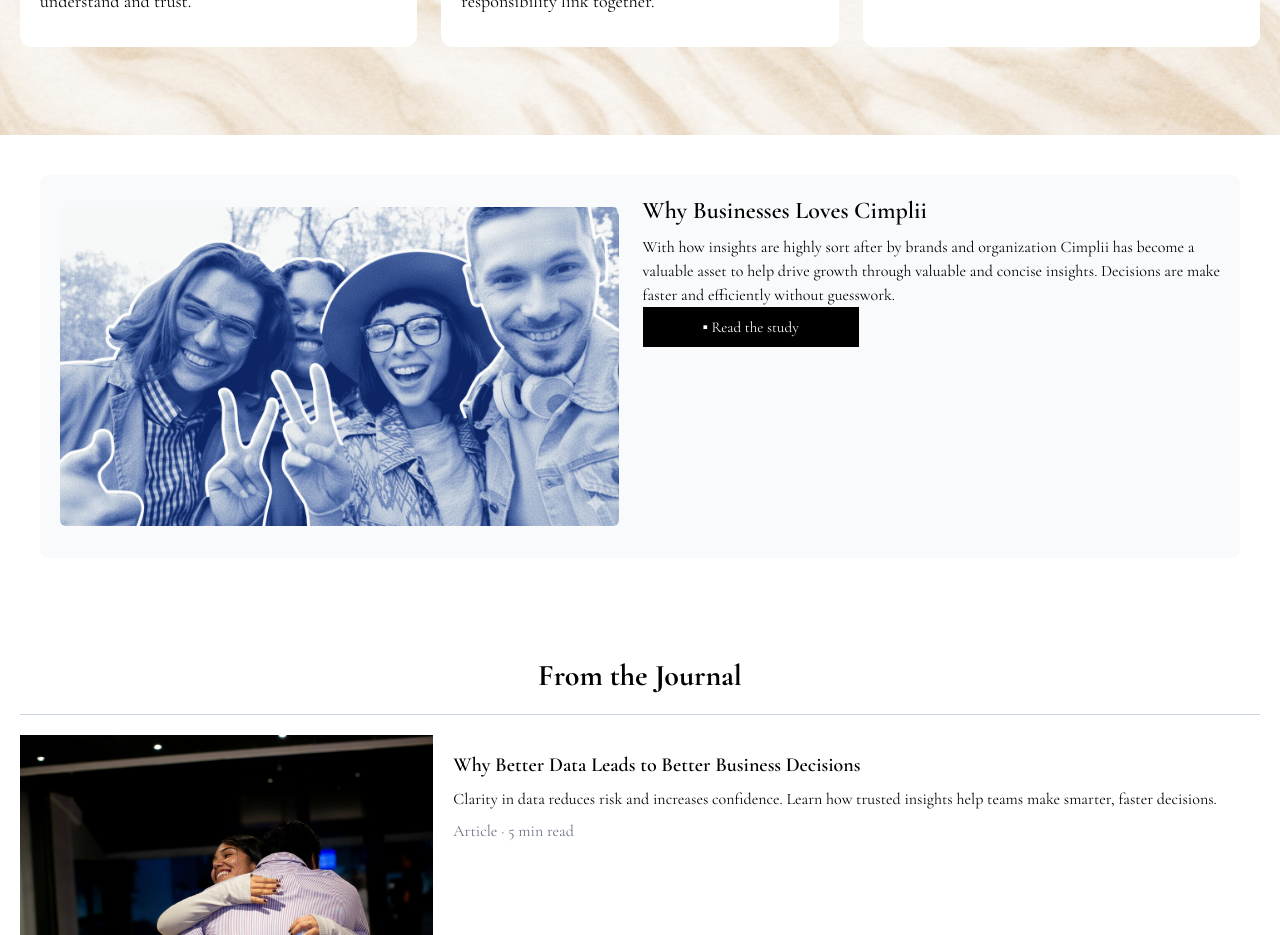
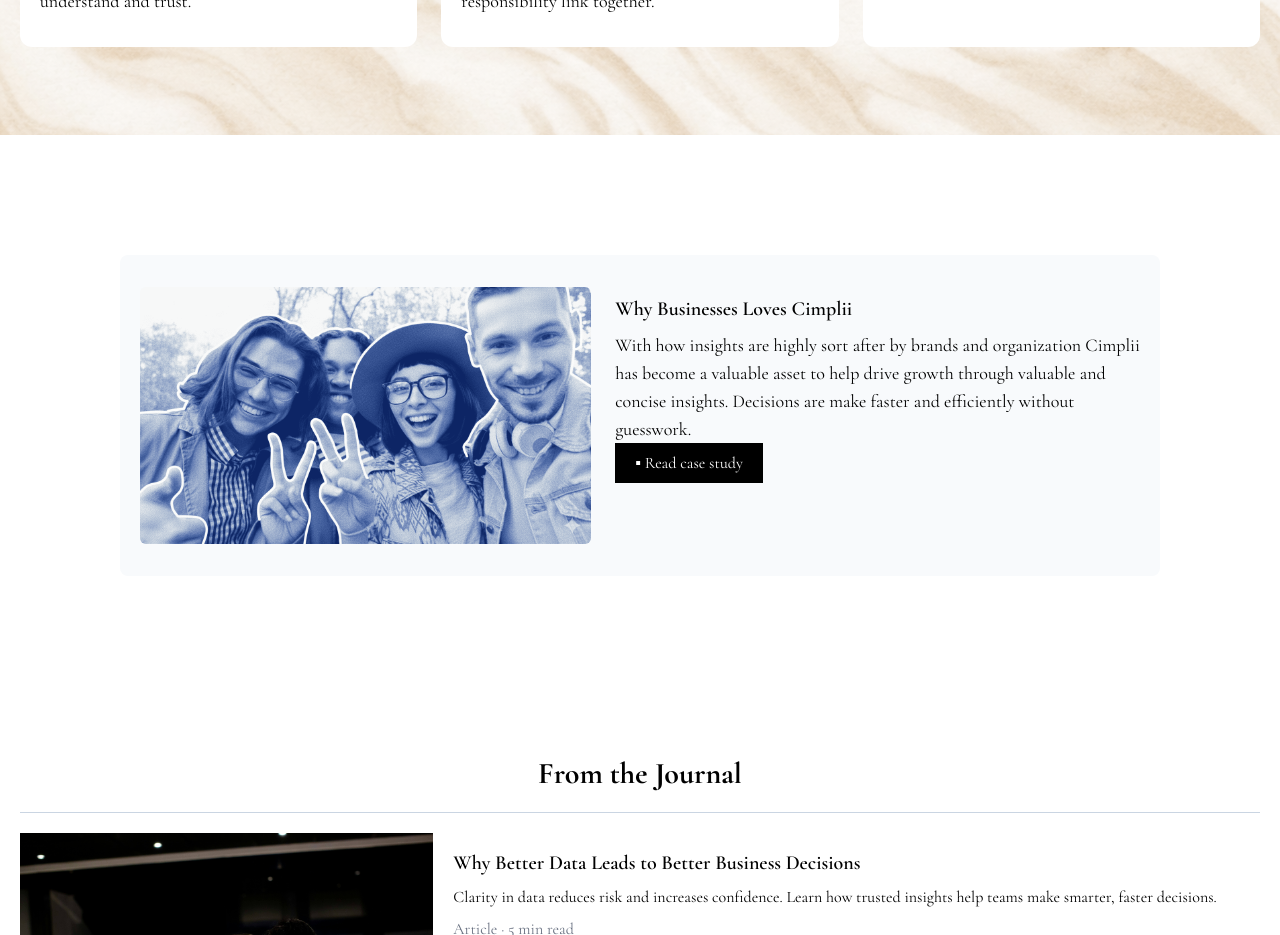
Before and after one commit to kluivstar/Cimplii, a React (Vite) app: page / in a window 1280 px wide. Shown: the part 1940-2875 px from the top of the page. Built offline with nearby package versions, Linux system fonts and the light colour scheme.

Commit message:
Override CaseStudy section on lg-laptop screens

```diff
--- a/src/components/CaseStudy.jsx
+++ b/src/components/CaseStudy.jsx
@@ -3,21 +3,21 @@
 
 const CaseStudy = () => {
   return (
-    <section className='bg-white p-5 md:p-10'>
+    <section className='bg-white p-5 md:p-10 lg:p-30'>
         <div className='bg-slate-50 rounded-lg flex flex-col leading-6 py-8 px-5 md:flex-row gap-6'>
             {/* Session Image */}
             <div>
-                <img className='rounded-md' src={Image} alt="" />
+                <img className='rounded-md lg:h-full' src={Image} alt="" />
             </div>
 
             {/* Session Details */}
             <div>
-                <h1 className='text-2xl font-semibold py-2 md:-mt-5'>Why Businesses Loves Cimplii</h1>
-                <p>With how insights are highly sort after by brands and organization Cimplii has become a valuable asset to help drive growth through valuable and concise insights. Decisions are make faster and efficiently without guesswork.</p>
+                <h1 className='text-2xl lg:text-xl font-semibold py-2'>Why Businesses Loves Cimplii</h1>
+                <p className='lg:text-lg'>With how insights are highly sort after by brands and organization Cimplii has become a valuable asset to help drive growth through valuable and concise insights. Decisions are make faster and efficiently without guesswork.</p>
 
                 {/* Case Study Button */}
                 <div className='mx-auto text-center md:text-left'>
-                    <button className="bg-black w-full text-white px-15 py-2 text-[15px] hover:bg-slate-300 hover:text-black md:w-auto">▪ Read the study</button>
+                    <button className="bg-black w-full text-white px-15 py-2 text-[15px] lg:px-5 hover:bg-slate-300 hover:text-black md:w-auto lg:text-base">▪ Read case study</button>
                 </div>
             </div>
         </div>
```
